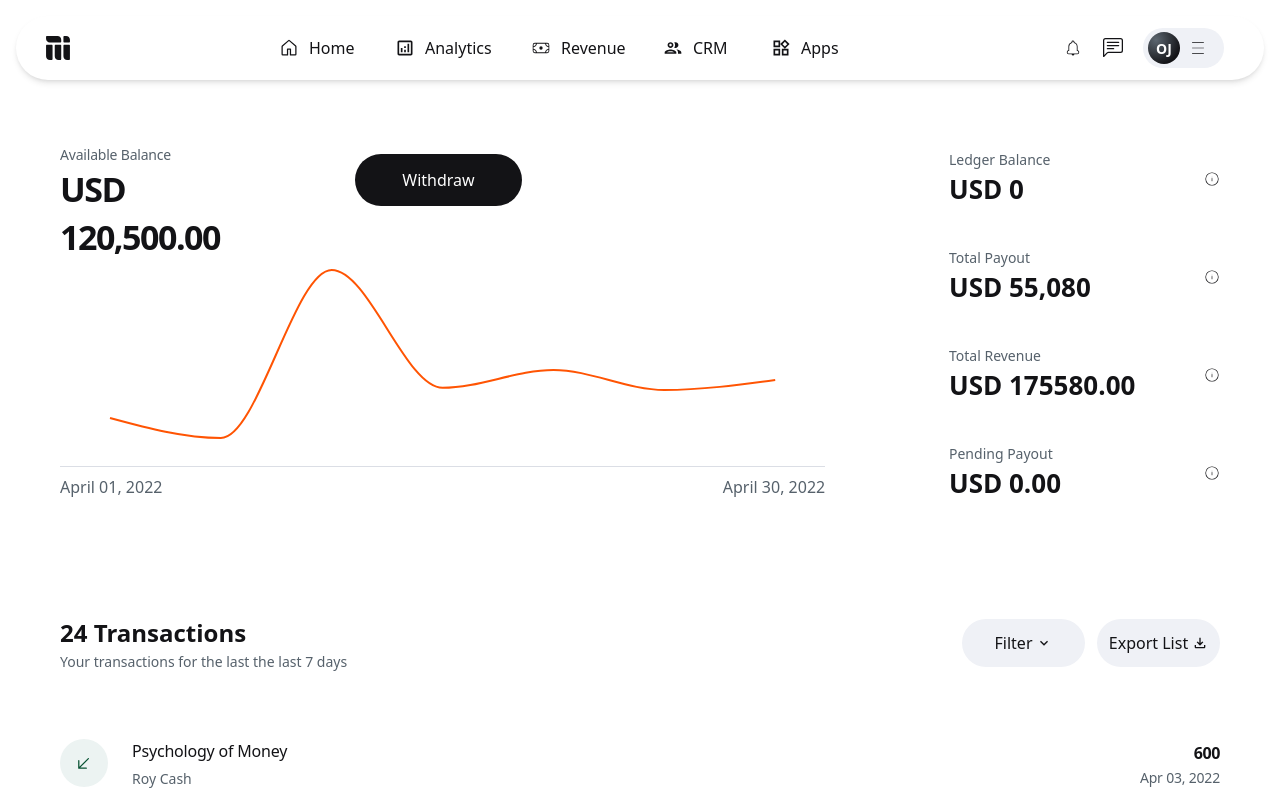
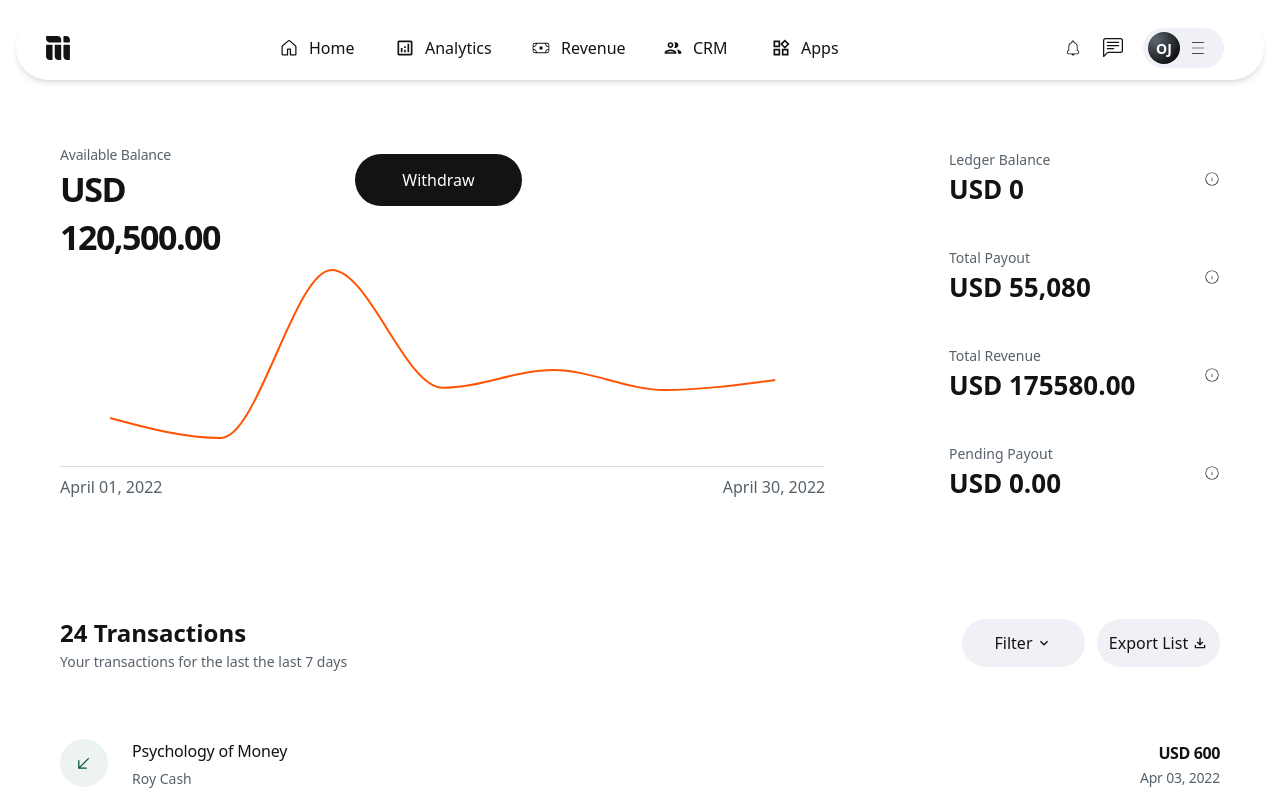
Before and after one commit to Napolite/mainstack, a React (Vite) app: page / in a window 1280 px wide. Shown: the top 800 px of the page. Built offline with nearby package versions, Linux system fonts and the light colour scheme.

Commit message:
add USD to transaction list

```diff
--- a/src/components/transaction-list/transactionList.tsx
+++ b/src/components/transaction-list/transactionList.tsx
@@ -44,7 +44,7 @@ function TransactionList({ transaction }: { transaction: Transaction }) {
       </div>
       <div className="text-right">
         <div className="text-[16px] font-[700] leading-[150%] tracking-[-0.4px] mb-[5px]">
-          {transaction.amount.toLocaleString("en-US", {})}
+          USD {transaction.amount.toLocaleString("en-US", {})}
         </div>
         <div className="text-[14px] font-[500] text-[#56616B] tracking-[-0.2px] leading-[16px]">
           {transaction?.date}
```
